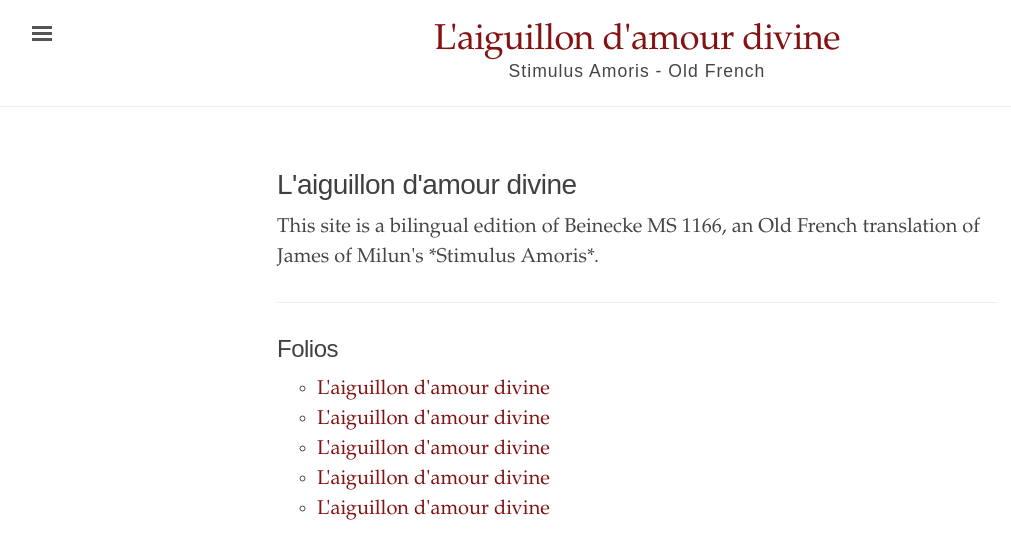
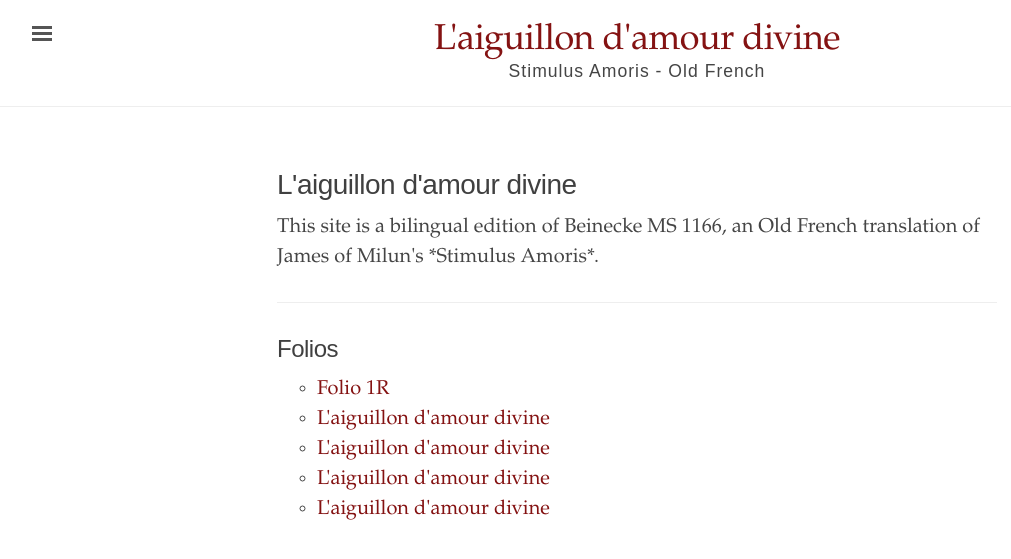
Before and after one commit to oldfrenchtexts/L-aiguillon-d-amour-divine, a Jekyll site: the page built from index.html, in a window 1280 px wide. Shown: the top 559 px of the page, without its empty margins (3-1014 px from the left). Built offline with Jekyll 4.4.1, drawn with Linux system fonts in a browser that asks for light colours.

Commit message:
Update Folio 1R.md

```diff
--- a/_texts/Folio 1R.md
+++ b/_texts/Folio 1R.md
@@ -1,9 +1,9 @@
 ---
 layout: narrative
-title: L'aiguillon d'amour divine
+title: Folio 1R
 author: James of Milan
 editor: Aaron Kestle
-source: Folio 1R
+source: Beinecke MS 1166
 ---
 
 ![Beinecke MS 1166](https://raw.githubusercontent.com/oldfrenchtexts/randomtexts/master/assets/Beinecke%20MS%201166%20Small.jpg)
```
